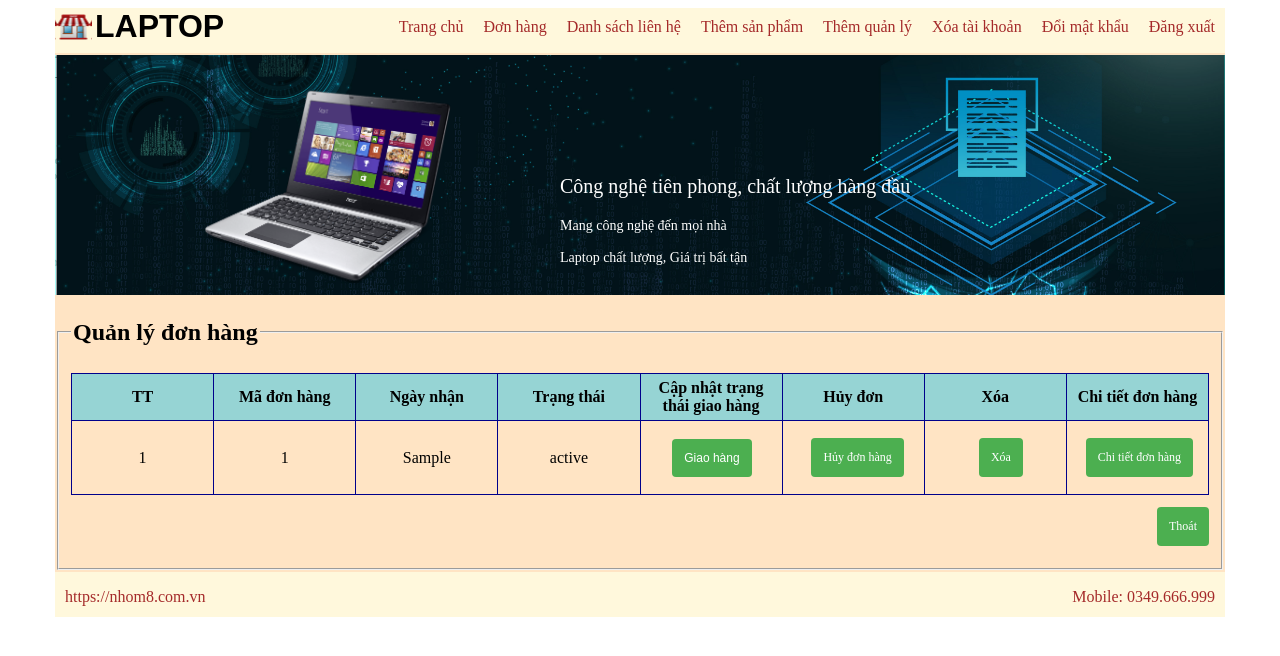
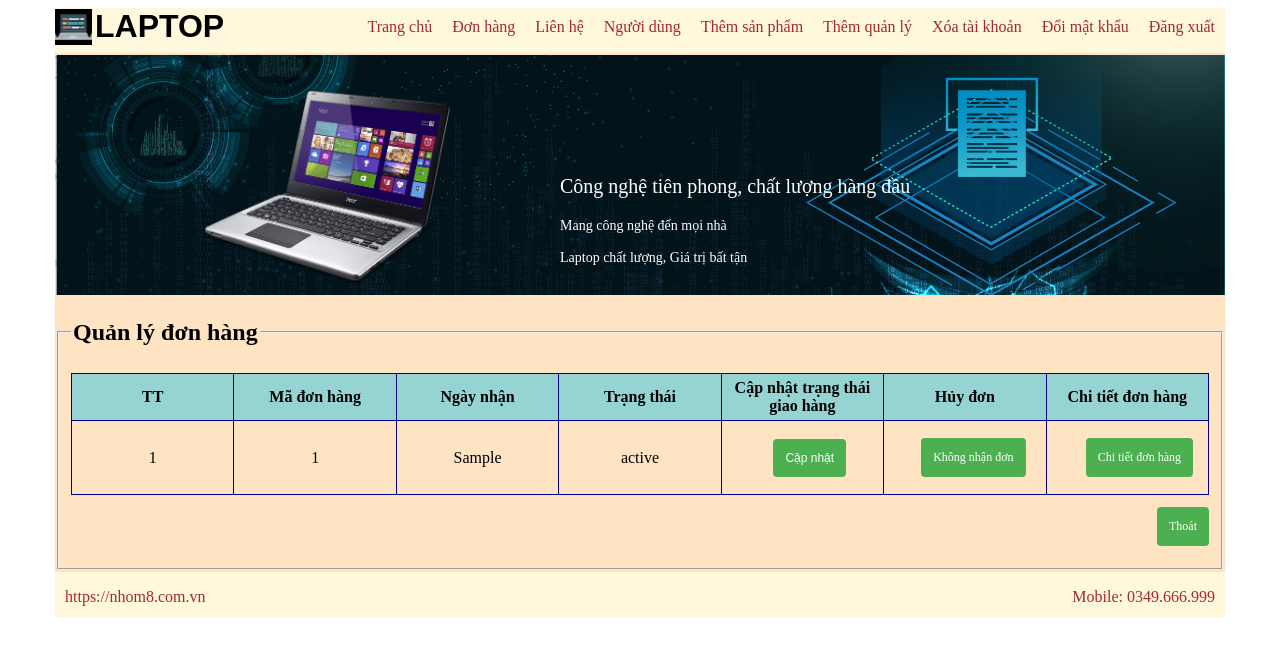
Before and after one commit to tientrinhdev/laptop_phat_trien_1_chua_comment, a PHP site: page /ct07_ww/admin/order.php in a window 1280 px wide. Shown: the top 656 px of the page. Run offline with PHP 8.4, Linux system fonts and the light colour scheme; the visitor is signed in with stand-in values (Sample User, id 1); tables that the repository leaves empty or names only in its code hold one stand-in row (values such as "Sample post"); some libraries are stand-ins or nearby versions.

Commit message:
ket thuc 2

```diff
--- a/admin/inc/header.php
+++ b/admin/inc/header.php
@@ -26,7 +26,8 @@
                         <?if(Auth::isLoggedIn()): ?>
                             <li class="item"><a href="admin.php" class="text">Trang chủ</a></li>
                             <li class="item"><a href="order.php" class="text">Đơn hàng</a></li>
-                            <li class="item"><a href="contact.php" class="text">Danh sách liên hệ</a></li>
+                            <li class="item"><a href="contact.php" class="text">Liên hệ</a></li>
+                            <li class="item"><a href="user.php" class="text">Người dùng</a></li>
                             <li class="item"><a href="addproduct.php" class="text">Thêm sản phẩm</a></li>
                             <li class="item"><a href="addadmin.php" class="text">Thêm quản lý</a></li>
                             <li class="item"><a href="deladmin.php" class="text">Xóa tài khoản</a></li>
--- a/admin/order.php
+++ b/admin/order.php
@@ -3,58 +3,66 @@ require "../inc/init.php";
 
 if (Auth::isLoggedIn()) {
     $conn = include("../inc/db.php");
-    $order = Order::getAll($conn);
-
+    $orders = Order::getAll($conn);
+    //xác nhận
+    if (isset($_GET['capnhat']) && isset($_GET['id'])) {
+        $id = $_GET['id'];
+        $order = Order::getAllById($conn, $id);
+        if($order['status'] == 'Chờ người bán xác nhận đơn hàng'){
+            $status = 'Người bán đang chuẩn bị hàng';
+            Order::updateStatus($conn, $id, $status);
+            Dialog::show("Đã chấp nhận đơn hàng.");
+        }else if($order['status'] == 'Người bán đang chuẩn bị hàng'){
+            $status = 'Đơn hàng đang vận chuyển';
+            Dialog::show("Đã cập nhật trạng thái đơn hàng thành công.");
+            Order::updateStatus($conn, $id, $status);
+        }else if($order['status'] == 'Đơn hàng đang vận chuyển'){
+            $status = 'Đơn hàng đã giao đến bạn';
+            Order::updateStatus($conn, $id, $status);
+            Dialog::show("Đã cập nhật trạng thái đơn hàng thành công.");
+        }else if($order['status'] == 'Đã giao'){
+            Dialog::show("Đơn hàng đã giao thành công");
+        }else {
+            header("Location:order.php");
+            exit();
+        }
+    }
     //hủy đơn
     if (isset($_GET['delid']) && is_numeric($_GET['delid']) && $_GET['delid'] > 0) {
         $id = $_GET['delid'];
         $status = 'Đơn đã bị hủy';
         $order = Order::getAllById($conn, $id);
-        if ($order['status'] == 'Đơn đã bị hủy') {
-            Dialog::showAndRedirect("Đơn hàng đã bị hủy.", "order.php");
-        } else if ($order['status'] == 'Giao hàng thành công') {
-            Dialog::showAndRedirect("Đơn hàng đã giao thành công rồi.", "order.php");
-        }else if($order['status'] == 'Đang giao hàng'){
-            Dialog::showAndRedirect("Đơn hàng đang trong quá trình vận chuyển.", "order.php");
-        }
-        else {
+        if ($order['status'] == 'Chờ người bán xác nhận đơn hàng') {
             if (Order::updateStatus($conn, $id, $status)) {
                 Dialog::showAndRedirect("Hủy đơn hàng thành công.", "order.php");
             } else {
                 Dialog::showAndRedirect("Hủy đơn hàng thất bại.", "order.php");
             }
+        } else if($order['status'] == 'Đã giao'){
+            Dialog::show("Đơn hàng đã giao thành công.");
+        }else if($order['status'] == 'Đơn đã bị hủy'){
+            Dialog::show("Đơn hàng đã bị hủy");
+        }else{
+            Dialog::show("Đơn hàng đang giao, không thể hủy");
         }
     }
     //xóa
-    if (isset($_GET['del2id']) && is_numeric($_GET['del2id']) && $_GET['del2id'] > 0) {
-        $id = $_GET['del2id'];
-        $order = Order::getAllById($conn, $id);
-        if ($order['status'] == 'Giao hàng thành công' || $order['status'] == 'Đơn đã bị hủy') {
-            if (Order::deleteById($conn, $id)) {
-                Dialog::showAndRedirect("Xóa đơn hàng thành công.", "order.php");
-            } else {
-                Dialog::show("Xóa đơn hàng không thành công.");
-            }
-        } else {
-            Dialog::showAndRedirect("Đơn hàng chưa giao thành công. Không thể xóa.", "order.php");
-        }
-    }
-    if (isset($_GET['giao']) && isset($_GET['id'])) {
-        $order = Order::getAllById($conn, $_GET['id']);
-        $status = 'Đang giao hàng';
-        if ($order['status'] == 'Giao hàng thành công') {
-            Dialog::showAndRedirect("Đơn hàng đã được giao thành công", "order.php");
-        } else if ($order['status'] == 'Đơn đã bị hủy') {
-            Dialog::showAndRedirect("Đơn hàng đã bị hủy.", "order.php");
-        } else {
-            if (Order::updateStatus($conn, $_GET['id'], $status)) {
-                Dialog::showAndRedirect("Cập nhật trạng thái giao hàng thành công.", "order.php");
-            } else {
-                Dialog::showAndRedirect("Cập nhật trạng thái giao hàng thất bại", "order.php");
-            }
-        }
-    }
-}else {
+    // if (isset($_GET['del2id']) && is_numeric($_GET['del2id']) && $_GET['del2id'] > 0) {
+    //     $id = $_GET['del2id'];
+    //     $order = Order::getAllById($conn, $id);
+    //     if ($order['status'] == 'Giao hàng thành công' || $order['status'] == 'Đơn đã bị hủy') {
+    //         if (Order::deleteById($conn, $id)) {
+    //             Dialog::showAndRedirect("Xóa đơn hàng thành công.", "order.php");
+    //         } else {
+    //             Dialog::show("Xóa đơn hàng không thành công.");
+    //         }
+    //     } else {
+    //         header("Location:order.php");
+    //         exit();
+    //     }
+    // }
+
+} else {
     header("Location:../index.php");
 }
 require "inc/header.php";
@@ -68,7 +76,7 @@ require "inc/header.php";
         <div class="content">
             <table>
                 <thead>
-                    <? if (!empty($order)) : ?>
+                    <? if (!empty($orders)) : ?>
                         <tr>
                             <th>TT</th>
                             <th>Mã đơn hàng</th>
@@ -76,14 +84,13 @@ require "inc/header.php";
                             <th>Trạng thái</th>
                             <th>Cập nhật trạng thái giao hàng</th>
                             <th>Hủy đơn</th>
-                            <th>Xóa</th>
                             <th>Chi tiết đơn hàng</th>
                         </tr>
                     <? endif; ?>
                 </thead>
                 <? $i = 1; ?>
-                <? if (!empty($order)) : ?>
-                    <?php foreach ($order as $o) : ?>
+                <? if (!empty($orders)) : ?>
+                    <?php foreach ($orders as $o) : ?>
                         <tr>
                             <td align="center"><?= $i++ ?></td>
                             <td align="center"><?= $o['id_code'] ?></td>
@@ -92,17 +99,15 @@ require "inc/header.php";
                             <td align="center">
                                 <form style="all :unset;" action="" method="get">
                                     <div class="row">
-                                        <input style="margin-right :25px" class="btn" type="submit" value="Giao hàng" name="giao">
+                                        <input style="margin-right :32px" class="btn" type="submit" value="Cập nhật" name="capnhat">
                                         <input type="hidden" name="id" value="<?= $o['id'] ?>">
                                     </div>
                                 </form>
                             </td>
                             <td>
-                                <a style="margin-right:15px" class="btn" href="order.php?delid=<?= $o['id'] ?>">Hủy đơn hàng</a>
+                                <a style="margin-right:15px" class="btn" href="order.php?delid=<?= $o['id'] ?>">Không nhận đơn</a>
                             </td>
-                            <td>
-                                <a style="margin-right:38px" class="btn" href="order.php?del2id=<?= $o['id'] ?>">Xóa</a>
-                            </td>
+
                             <td>
                                 <a style="margin-right:10px" class="btn" href="orderdetail.php?id=<?= $o['id'] ?>">Chi tiết đơn hàng</a>
                             </td>
--- a/css/style.css
+++ b/css/style.css
@@ -69,7 +69,7 @@ ul{
     position: relative;
 }
 .brand > .icon{
-    background-image: url(../images/logo.png);
+    background-image: url(../images/logo2.png);
     width:37px;
     height: 36px;
     background-position: 50% 50%;
--- a/deluser.php
+++ b/deluser.php
@@ -10,7 +10,7 @@ if (Auth::isLoggedIn() == false) {
 
         $conn = require("inc/db.php");
         if (User::authenticate($conn, $username, $password)) {
-            if (User::deleteUser($conn, $username, $password)) {
+            if (User::deleteUser($conn, $username)) {
                 Auth::logout();
                 Dialog::showAndRedirect("Xóa tài khoản thành công.", "index.php");
             } else {
```
Also changed, not shown: admin/deluser2.php (added, +16 -0 lines), admin/user.php (added, +47 -0 lines), classes/user.php (+38 -0 lines), showorder.php (+9 -9 lines), admin/.htaccess (deleted), admin/userdetail.php (added), images/logo.png (deleted), images/logo2.png (added).
